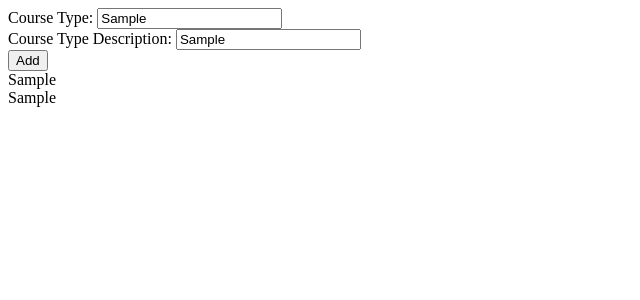
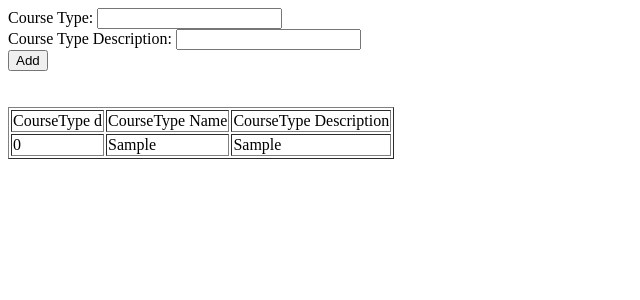
Before and after one commit to ojasteredesai/AcademyEmsWeb, an Angular app in the folder AcademyEmsWeb/: page / in a window 1280 px wide. Both pictures are taken after typing "Sample", "Sample" into the empty fields and a click on the button "Add". Shown: the top 300 px of the page, without its empty margins (0-640 px from the left). Built offline with nearby package versions, Linux system fonts and the light colour scheme.

Commit message:
for loop

```diff
--- a/AcademyEmsWeb/src/app/CourseTypeApp.component.ts
+++ b/AcademyEmsWeb/src/app/CourseTypeApp.component.ts
@@ -10,4 +10,10 @@ import {CourseType} from './CourseTypeApp.model'
 export class CourseTypeComponent {
   title = 'Course Type App';
   CourseTypeModel : CourseType = new CourseType();
+  CourseTypeModels : Array<CourseType> = new Array<CourseType>();
+
+  Add(){
+    this.CourseTypeModels.push(this.CourseTypeModel);
+    this.CourseTypeModel = new CourseType();
+  }
 }
--- a/AcademyEmsWeb/src/app/CourseTypeApp.view.html
+++ b/AcademyEmsWeb/src/app/CourseTypeApp.view.html
@@ -1,7 +1,21 @@
 Course Type: <input [(ngModel)]="CourseTypeModel.CourseTypeName" type="text"><br/>
 Course Type Description: <input [(ngModel)]="CourseTypeModel.CourseTypeDescription" type="text"><br/>
 
-<input type="button" value="Add"> <br/>
+<input (click)="Add()" type="button" value="Add"> <br/>
 
 {{CourseTypeModel.CourseTypeName}} <br/>
 {{CourseTypeModel.CourseTypeDescription}} <br/>
+
+<table border="1">
+    <tr>
+      <td>CourseType d</td>
+      <td>CourseType Name</td>
+      <td>CourseType Description</td>
+    </tr>
+
+    <tr *ngFor="let courseType of CourseTypeModels">
+      <td>{{courseType.CourseTypeId}}</td>
+      <td>{{courseType.CourseTypeName}}</td>
+      <td>{{courseType.CourseTypeDescription}}</td>
+    </tr>
+  </table>
```
